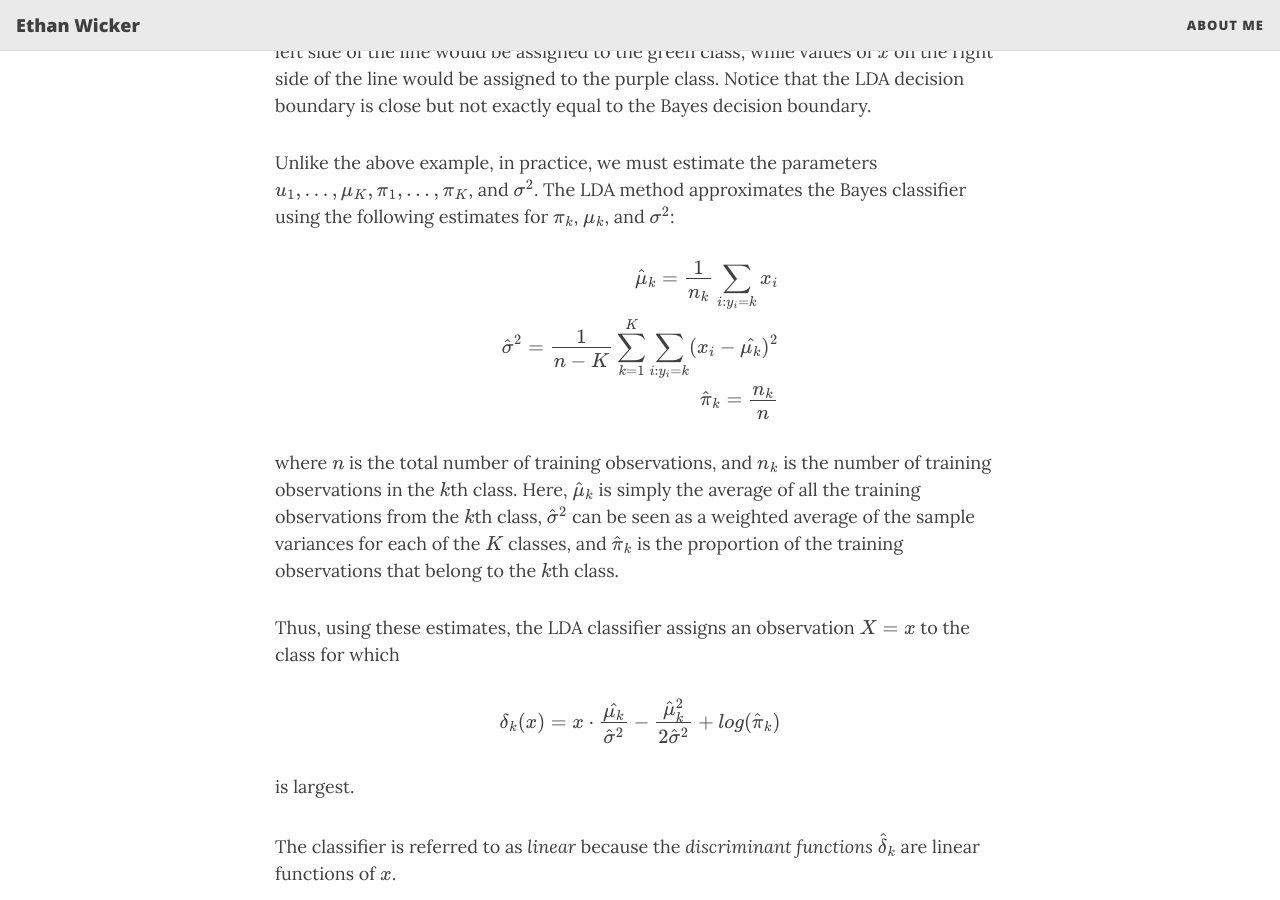
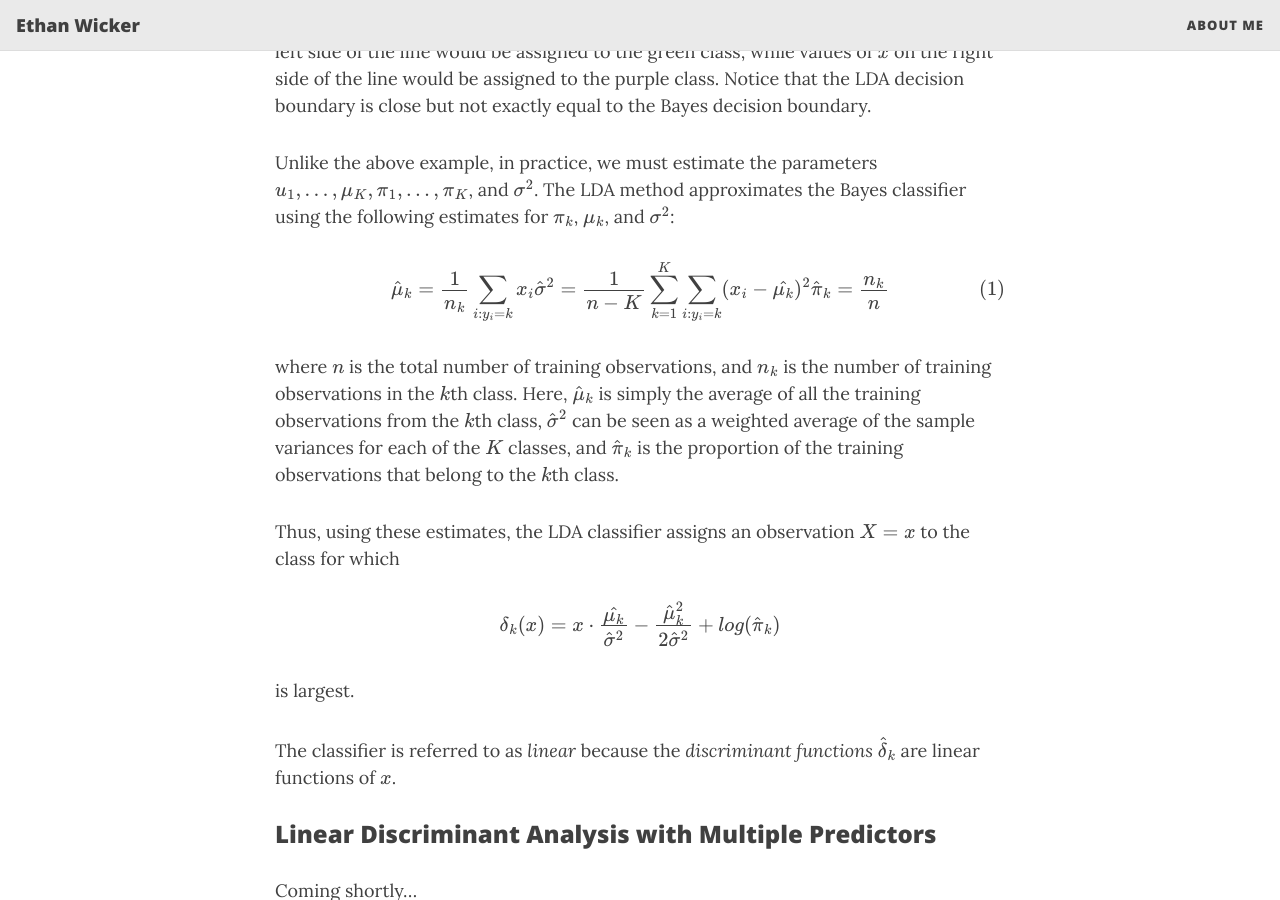
Before and after one commit to ethanwicker/ethanwicker.github.io, a Jekyll site: the page built from _posts/2021-02-03-linear-discriminant-analysis-001.md, in a window 1280 px wide and 900 px high, scrolled down 4465 px. Built offline with Jekyll 4.4.1, drawn with Linux system fonts in a browser that asks for light colours; nearby versions of some CDN libraries; formulas are drawn with MathJax 3.

Commit message:
Updating post

```diff
--- a/_posts/2021-02-03-linear-discriminant-analysis-001.md
+++ b/_posts/2021-02-03-linear-discriminant-analysis-001.md
@@ -105,11 +105,11 @@ In the above image on the left, two density functions $f_1(x)$ and $f_2(x)$ are
 Unlike the above example, in practice, we must estimate the parameters $u_1, \ldots, \mu_K, \pi_1, \ldots, \pi_K$, and $\sigma^2$.  The LDA method approximates the Bayes classifier using the following estimates for $\pi_k$, $\mu_k$, and $\sigma^2$:
 
 $$
-\begin{aligned}
+\begin{equation}
 \hat{\mu}_k = \frac{1}{n_k}\sum_{i:y_i=k}x_i \\
 \hat{\sigma}^2 = \frac{1}{n-K}\sum_{k=1}^{K}\sum_{i:y_i=k}(x_i - \hat{\mu_k})^2 \\
 \hat{\pi}_k = \frac{n_k}{n}
-\end{aligned}
+\end{equation}
 $$
 
 where $n$ is the total number of training observations, and $n_k$ is the number of training observations in the $k$th class.  Here, $\hat{\mu}_k$ is simply the average of all the training observations from the $k$th class, $\hat{\sigma}^2$ can be seen as a weighted average of the sample variances for each of the $K$ classes, and $\hat{\pi}_k$ is the proportion of the training observations that belong to the $k$th class.
```
